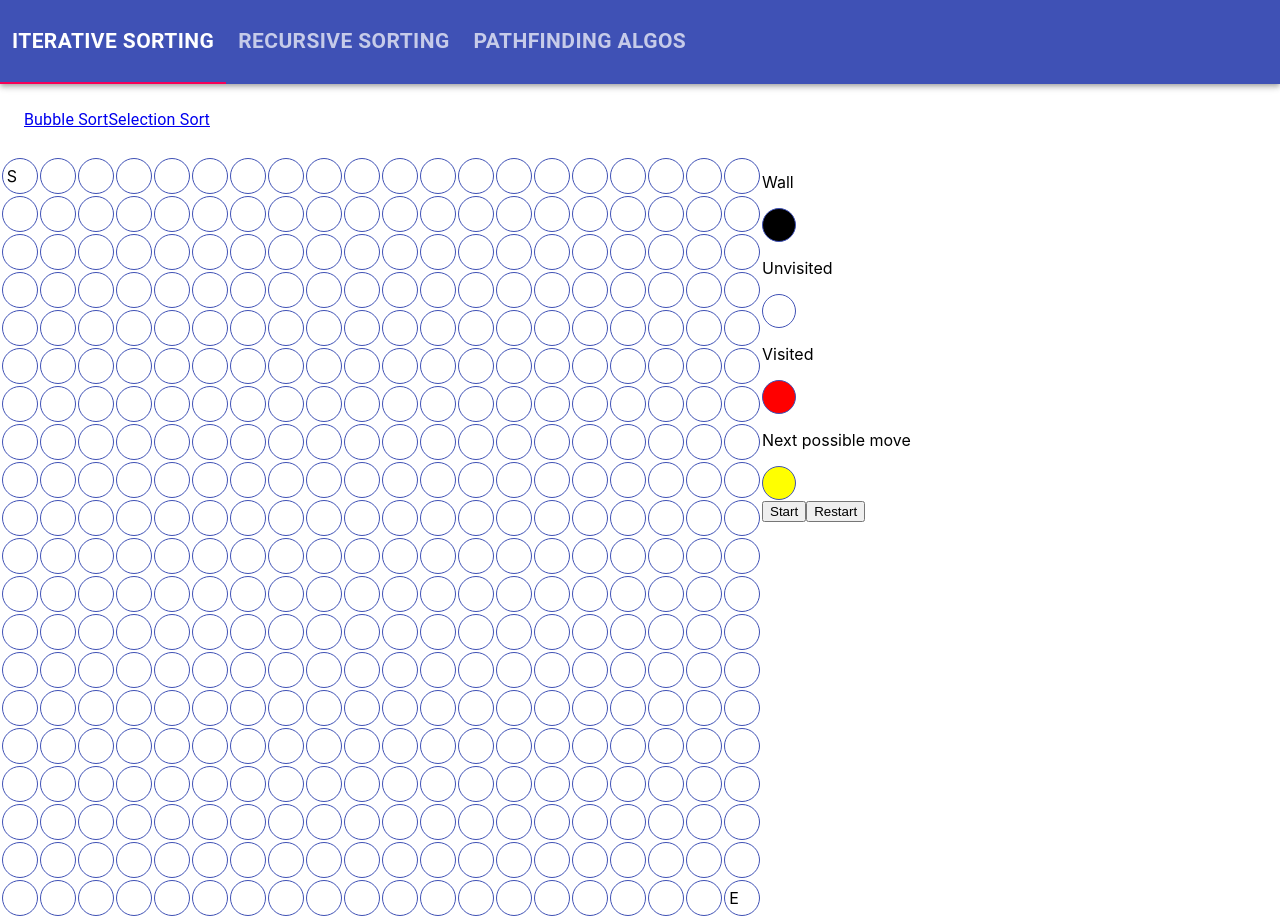
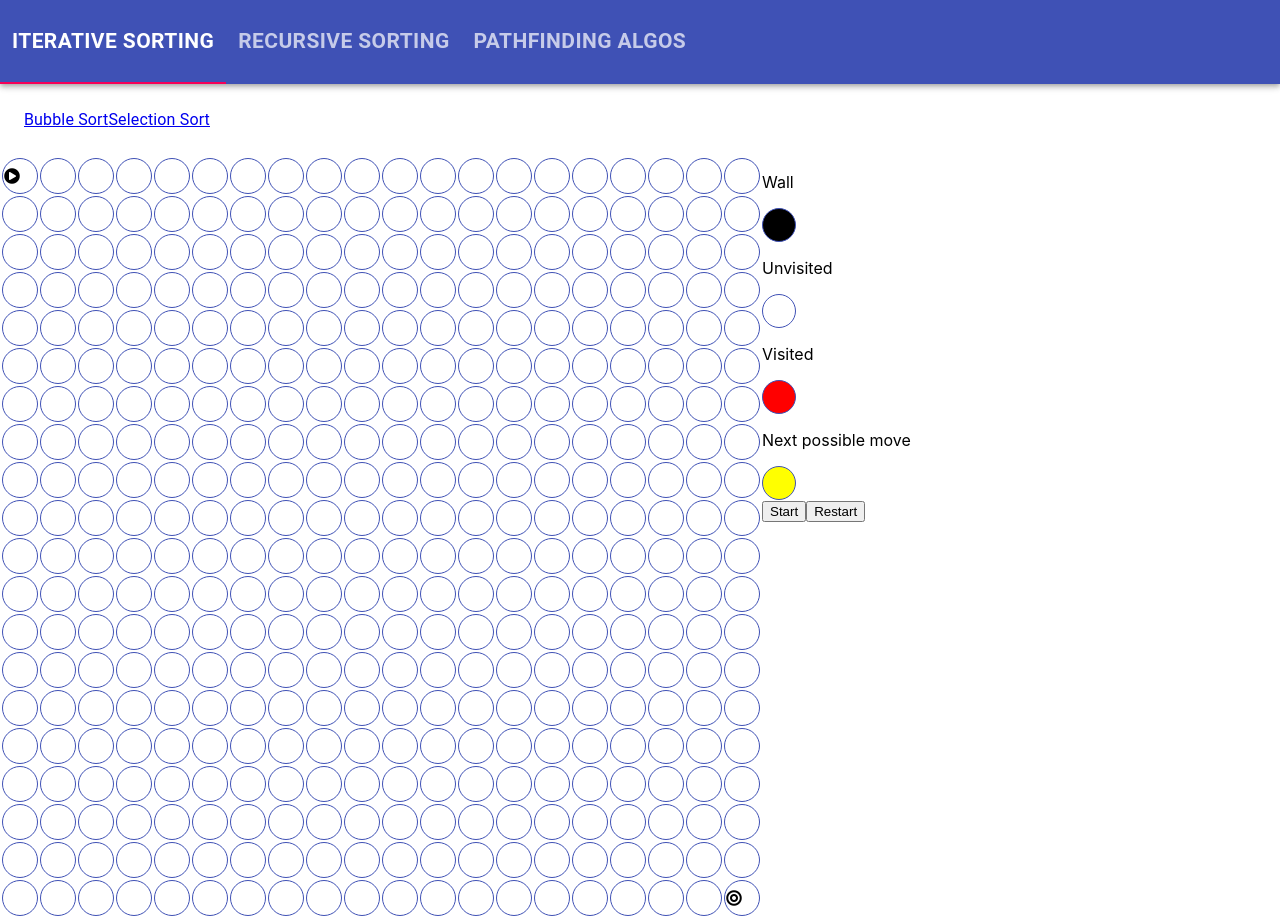
Before and after one commit to BenjaminGrabow/Visualize-Algorithms, a React (Create React App) app in the folder sort_algos/: page /astar in a window 1280 px wide. Built offline with nearby package versions, Linux system fonts and the light colour scheme.

Commit message:
added start and end icon

```diff
--- a/sort_algos/src/components/PathfindingAlgos/AStar.js
+++ b/sort_algos/src/components/PathfindingAlgos/AStar.js
@@ -339,13 +339,12 @@ class AStar extends React.Component {
                           onDragOver={this.allowDrop}
                         >
                           <Draggable id="start" className="dragDrop">
-                            <p
+                            <i
                               className="dragDrop"
                               id="start1"
                               style={{ margin: "0", padding: "0" }}
-                            >
-                              S
-                            </p>
+                              class="fa fa-play-circle"
+                            />
                           </Draggable>
                         </div>
                       ) : element.end ? (
@@ -363,13 +362,12 @@ class AStar extends React.Component {
                           onDragOver={this.allowDrop}
                         >
                           <Draggable className="dragDrop" id="end">
-                            <p
+                            <i
                               className="dragDrop"
                               id="end1"
                               style={{ margin: "0", padding: "0" }}
-                            >
-                              E
-                            </p>
+                              class="fa fa-bullseye"
+                            />
                           </Draggable>
                         </div>
                       ) : (
@@ -391,7 +389,7 @@ class AStar extends React.Component {
                   );
                 });
                 return (
-                  <tr onClick={this.makeWall} className="box" key={i}>
+                  <tr onMouseOver={this.makeWall} className="box" key={i}>
                     {entry}
                   </tr>
                 );
```
